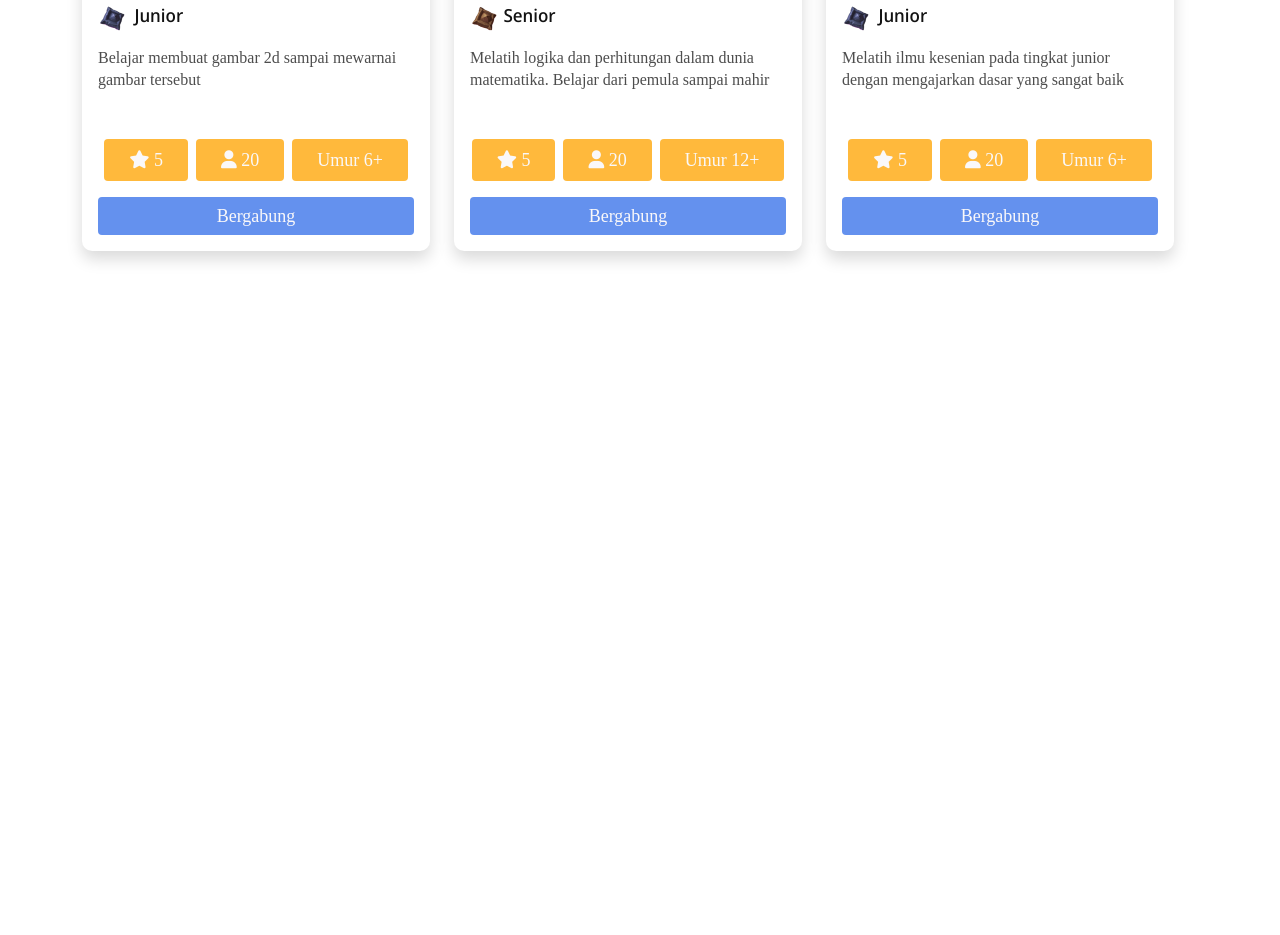
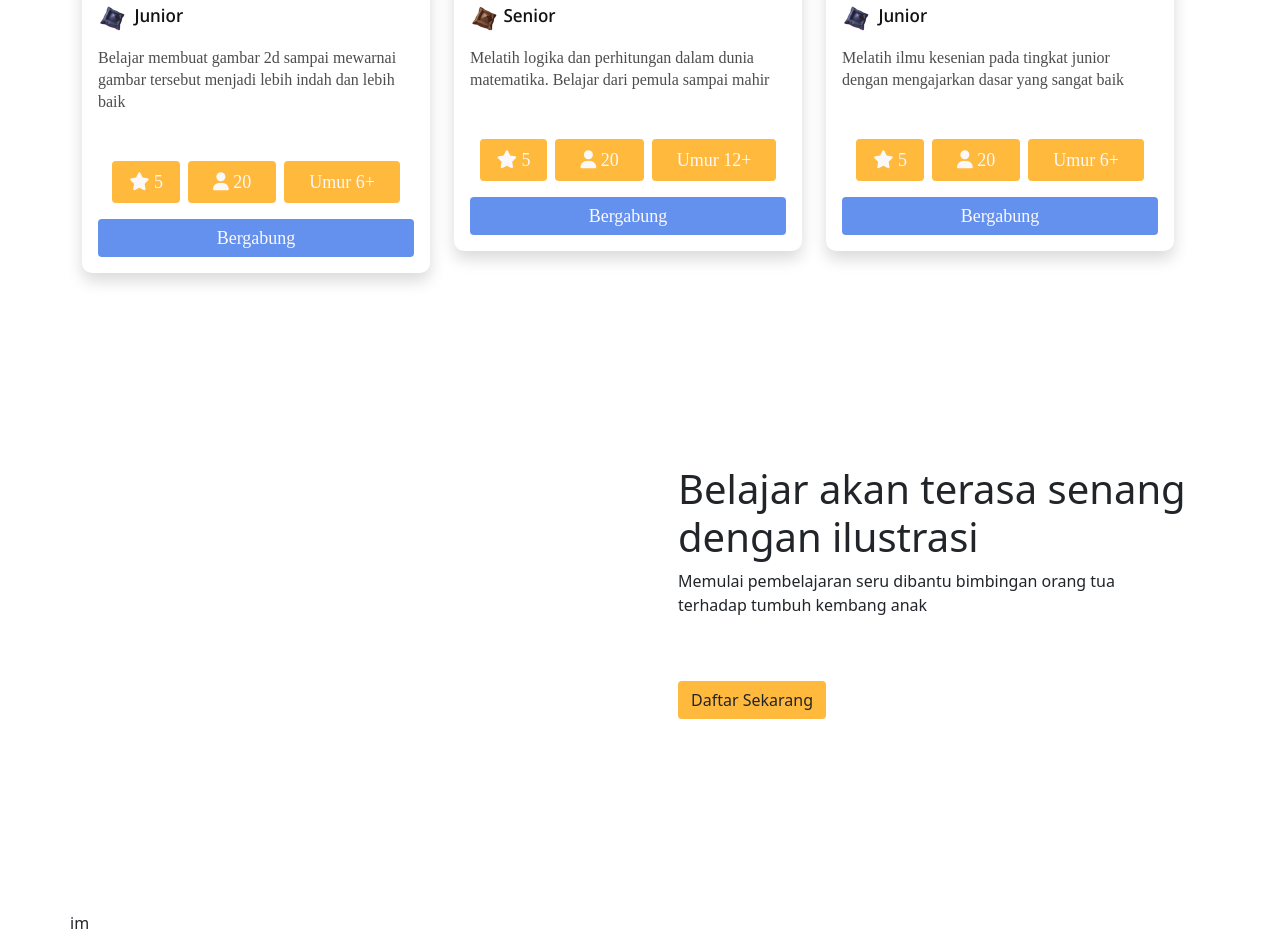
Before and after one commit to rizkanfirmansyah/Jacol-Online-Course, a plain HTML site: page index.html in a window 1280 px wide. Shown: the part 3197-4132 px from the top of the page. Before the commit the page ends 3496 px from the top, so only its background shows below. Drawn offline with nearby package versions, Linux system fonts and the light colour scheme; a web font is replaced by a local one.

Commit message:
add assets

```diff
--- a/index.html
+++ b/index.html
@@ -294,9 +294,9 @@
                                     <h5 class="title">Menggambar</h5>
                                     <h5 class="category"><img src="/assets/icons/junior.png" alt=""> Junior</h5>
                                     <p class="description mt-3 mb-5">Belajar membuat gambar 2d sampai mewarnai gambar
-                                        tersebut </p>
+                                        tersebut menjadi lebih indah dan lebih baik</p>
                                     <div class="d-flex text-center justify-content-center">
-                                        <a href="#" class="btn bgr-primary me-2 px-4 py-2"><i class="fas fa-star"></i> 5</a>
+                                        <a href="#" class="btn bgr-primary me-2 px-3 py-2"><i class="fas fa-star"></i> 5</a>
                                         <a href="#" class="btn bgr-primary me-2 px-4 py-2"><i class="fas fa-user"></i> 20</a>
                                         <a href="#" class="btn bgr-primary px-4 py-2">Umur 6+</a>
                                     </div>
@@ -315,7 +315,7 @@
                                     <h5 class="category"><img src="/assets/icons/senior.png" alt=""> Senior</h5>
                                     <p class="description mt-3 mb-5">Melatih logika dan perhitungan dalam dunia matematika. Belajar dari pemula sampai mahir</p>
                                     <div class="d-flex text-center justify-content-center">
-                                        <a href="#" class="btn bgr-primary me-2 px-4 py-2"><i class="fas fa-star"></i> 5</a>
+                                        <a href="#" class="btn bgr-primary me-2 px-3 py-2"><i class="fas fa-star"></i> 5</a>
                                         <a href="#" class="btn bgr-primary me-2 px-4 py-2"><i class="fas fa-user"></i> 20</a>
                                         <a href="#" class="btn bgr-primary px-4 py-2">Umur 12+</a>
                                     </div>
@@ -334,7 +334,7 @@
                                     <h5 class="category"><img src="/assets/icons/junior.png" alt=""> Junior</h5>
                                     <p class="description mt-3 mb-5">Melatih ilmu kesenian pada tingkat junior dengan mengajarkan dasar yang sangat baik</p>
                                     <div class="d-flex text-center justify-content-center">
-                                        <a href="#" class="btn bgr-primary me-2 px-4 py-2"><i class="fas fa-star"></i> 5</a>
+                                        <a href="#" class="btn bgr-primary me-2 px-3 py-2"><i class="fas fa-star"></i> 5</a>
                                         <a href="#" class="btn bgr-primary me-2 px-4 py-2"><i class="fas fa-user"></i> 20</a>
                                         <a href="#" class="btn bgr-primary px-4 py-2">Umur 6+</a>
                                     </div>
@@ -345,6 +345,27 @@
                             </div>
                         </div>
                     </div>
+                </div>
+            </div>
+        </div>
+
+        <div class="section-hero my-5 p-5" id="section-hero">
+            <div class="container m-5 p-5">
+                <div class="row">
+                    <div class="col-md-6"></div>
+                    <div class="col-md-6">
+                        <h1 class="title">Belajar akan terasa senang dengan ilustrasi</h1>
+                        <p class="paragraph">Memulai pembelajaran seru dibantu bimbingan orang tua terhadap tumbuh kembang anak</p>
+                        <button class="btn bgr-primary mt-5">Daftar Sekarang</button>
+                    </div>
+                </div>
+            </div>
+        </div>
+
+        <div class="section-sponsor" id="section-sponsor">
+            <div class="container">
+                <div class="row">
+                    im
                 </div>
             </div>
         </div>
```
